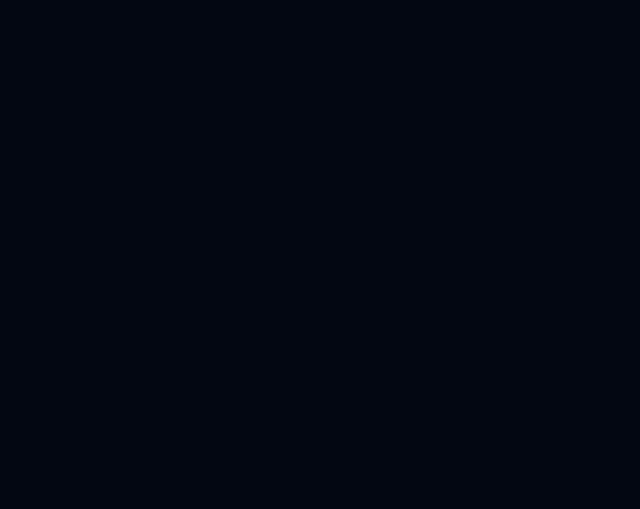
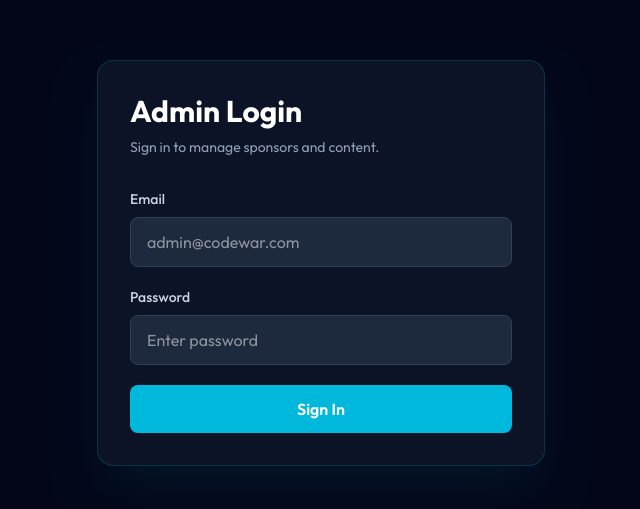
Before and after one commit to userNIGAM/Codewar2.0, a React app in the folder frontend/: page /login in a window 1280 px wide. Before the commit this address had no page. Shown: the part 137-646 px from the top of the page, without its empty margins (319-959 px from the left). Built offline with nearby package versions, Linux system fonts and the light colour scheme; the HTML template or start-up script is replaced by a standard one.

Commit message:
fixed the sponsers

```diff
--- a/frontend/src/App.jsx
+++ b/frontend/src/App.jsx
@@ -1,18 +1,28 @@
 import { Routes, Route } from "react-router-dom";
 
 import HomePage from "./HomePage";
+import LoginPage from "./pages/LoginPage";
+import ProtectedRoute from "./components/ProtectedRoute";
+import { AuthProvider } from "./context/AuthContext";
 
 import AdminRoutes from "./admin";
 
 function App() {
     return (
-        <Routes>
-
-            <Route path="/" element={<HomePage />} />
-
-            <Route path="/admin/*" element={<AdminRoutes />} />
-
-        </Routes>
+        <AuthProvider>
+            <Routes>
+                <Route path="/" element={<HomePage />} />
+                <Route path="/login" element={<LoginPage />} />
+                <Route
+                    path="/admin/*"
+                    element={
+                        <ProtectedRoute>
+                            <AdminRoutes />
+                        </ProtectedRoute>
+                    }
+                />
+            </Routes>
+        </AuthProvider>
     );
 }
 
--- a/frontend/src/admin/components/Sidebar.jsx
+++ b/frontend/src/admin/components/Sidebar.jsx
@@ -1,11 +1,21 @@
-import { NavLink } from "react-router-dom";
+import { NavLink, useNavigate } from "react-router-dom";
+import { useAuth } from "../../context/AuthContext";
 
 import {
     LayoutDashboard,
     Image,
+    LogOut,
 } from "lucide-react";
 
 export default function Sidebar() {
+    const { logout } = useAuth();
+    const navigate = useNavigate();
+
+    const handleLogout = async () => {
+        await logout();
+        navigate("/login");
+    };
+
     return (
 
         <aside className="w-64 bg-slate-900 text-white">
@@ -53,6 +63,14 @@ export default function Sidebar() {
 
                 </NavLink>
 
+                <button
+                    onClick={handleLogout}
+                    className="flex w-full items-center gap-3 rounded-lg p-3 text-left text-slate-200 transition hover:bg-slate-700"
+                >
+                    <LogOut />
+                    Logout
+                </button>
+
             </nav>
 
         </aside>
--- a/frontend/src/api/api.jsx
+++ b/frontend/src/api/api.jsx
@@ -18,3 +18,7 @@ export const updateSponsor = (id, formData) =>
   api.put(`/sponsors/${id}`, formData, {
     headers: { "Content-Type": "multipart/form-data" },
   });
+
+export const loginAdmin = (payload) => api.post("/auth/login", payload);
+export const getAdminMe = () => api.get("/auth/me");
+export const logoutAdmin = () => api.post("/auth/logout");
--- /dev/null
+++ b/frontend/src/components/ProtectedRoute.jsx
@@ -0,0 +1,21 @@
+import { Navigate, useLocation } from "react-router-dom";
+import { useAuth } from "../context/AuthContext";
+
+export default function ProtectedRoute({ children }) {
+  const { isAuthenticated, loading } = useAuth();
+  const location = useLocation();
+
+  if (loading) {
+    return (
+      <div className="min-h-screen flex items-center justify-center bg-slate-100 text-slate-700">
+        Checking session...
+      </div>
+    );
+  }
+
+  if (!isAuthenticated) {
+    return <Navigate to="/login" replace state={{ from: location }} />;
+  }
+
+  return children;
+}
--- a/frontend/src/components/layout/SponsorsSection.jsx
+++ b/frontend/src/components/layout/SponsorsSection.jsx
@@ -1,3 +1,4 @@
+import { useEffect, useState } from "react";
 import { motion } from "framer-motion";
 import { ChevronLeft, ChevronRight } from "lucide-react";
 
@@ -7,35 +8,27 @@ import { Navigation, Autoplay } from "swiper/modules";
 import "swiper/css";
 import "swiper/css/navigation";
 
-const sponsors = [
-  {
-    name: "Bridge International",
-    role: "Abroad Study Partner",
-    logo: "/sponsors/bridge.png",
-  },
-  {
-    name: "Defang.io",
-    role: "Deployment Partner",
-    logo: "/sponsors/defang.png",
-  },
-  {
-    name: "GeeksforGeeks",
-    role: "Learning Partner",
-    logo: "/sponsors/gfg.png",
-  },
-  {
-    name: "Programiz",
-    role: "Education Partner",
-    logo: "/sponsors/programiz.png",
-  },
-  {
-    name: "Canva",
-    role: "Design Partner",
-    logo: "/sponsors/canva.png",
-  },
-];
+import { getSponsors } from "../../api/api";
 
 export default function SponsorsSection() {
+  const [sponsors, setSponsors] = useState([]);
+  const [loading, setLoading] = useState(true);
+
+  useEffect(() => {
+    const fetchSponsors = async () => {
+      try {
+        const response = await getSponsors();
+        setSponsors(response.data.data || []);
+      } catch (error) {
+        console.error("Failed to load sponsors", error);
+      } finally {
+        setLoading(false);
+      }
+    };
+
+    fetchSponsors();
+  }, []);
+
   return (
     <section className="relative overflow-hidden py-24">
       {/* Glow */}
@@ -76,7 +69,8 @@ export default function SponsorsSection() {
         </p>
 
         <div className="relative mt-20">
-          {/* Navigation */}
+          {!loading && sponsors.length > 0 && (
+            <>
               <button className="sponsor-prev absolute left-0 top-1/2 z-10 -translate-y-1/2 rounded-full border border-cyan-500/20 bg-white/5 p-3 text-cyan-400 backdrop-blur-lg transition hover:bg-cyan-500/20">
                 <ChevronLeft />
               </button>
@@ -84,7 +78,18 @@ export default function SponsorsSection() {
               <button className="sponsor-next absolute right-0 top-1/2 z-10 -translate-y-1/2 rounded-full border border-cyan-500/20 bg-white/5 p-3 text-cyan-400 backdrop-blur-lg transition hover:bg-cyan-500/20">
                 <ChevronRight />
               </button>
+            </>
+          )}
 
+          {loading ? (
+            <div className="rounded-3xl border border-white/10 bg-slate-900/50 p-10 text-center text-slate-400">
+              Loading sponsors...
+            </div>
+          ) : sponsors.length === 0 ? (
+            <div className="rounded-3xl border border-white/10 bg-slate-900/50 p-10 text-center text-slate-400">
+              No sponsors available yet.
+            </div>
+          ) : (
             <Swiper
               modules={[Navigation, Autoplay]}
               navigation={{
@@ -111,7 +116,7 @@ export default function SponsorsSection() {
               }}
             >
               {sponsors.map((sponsor) => (
-              <SwiperSlide key={sponsor.name}>
+                <SwiperSlide key={sponsor._id}>
                   <motion.div
                     whileHover={{
                       y: -8,
@@ -121,23 +126,24 @@ export default function SponsorsSection() {
                   >
                     <div className="mx-auto flex h-56 w-56 items-center justify-center rounded-3xl border border-white/10 bg-slate-900/50 backdrop-blur-xl transition-all duration-500 group-hover:border-cyan-400/50">
                       <img
-                      src={sponsor.logo}
-                      alt={sponsor.name}
+                        src={sponsor.image}
+                        alt={sponsor.title}
                         className="max-h-36 max-w-36 object-contain transition duration-500 group-hover:scale-110"
                       />
                     </div>
 
                     <h3 className="mt-6 text-center text-2xl font-bold text-cyan-300">
-                    {sponsor.name}
+                      {sponsor.title}
                     </h3>
 
                     <p className="mt-2 text-center text-slate-400">
-                    {sponsor.role}
+                      {sponsor.salutation}
                     </p>
                   </motion.div>
                 </SwiperSlide>
               ))}
             </Swiper>
+          )}
         </div>
       </div>
     </section>
--- /dev/null
+++ b/frontend/src/context/AuthContext.jsx
@@ -0,0 +1,72 @@
+import { createContext, useContext, useEffect, useMemo, useState } from "react";
+import { getAdminMe, loginAdmin, logoutAdmin } from "../api/api";
+
+const AuthContext = createContext(null);
+
+const getStoredToken = () => localStorage.getItem("admin_token");
+
+export function AuthProvider({ children }) {
+  const [token, setToken] = useState(getStoredToken());
+  const [user, setUser] = useState(null);
+  const [loading, setLoading] = useState(true);
+
+  useEffect(() => {
+    const loadUser = async () => {
+      const savedToken = getStoredToken();
+
+      if (!savedToken) {
+        setLoading(false);
+        return;
+      }
+
+      try {
+        const res = await getAdminMe();
+        setUser(res.data.user);
+      } catch {
+        localStorage.removeItem("admin_token");
+        setToken(null);
+        setUser(null);
+      } finally {
+        setLoading(false);
+      }
+    };
+
+    loadUser();
+  }, []);
+
+  const login = async (credentials) => {
+    const res = await loginAdmin(credentials);
+    localStorage.setItem("admin_token", res.data.token);
+    setToken(res.data.token);
+    setUser(res.data.user);
+    return res;
+  };
+
+  const logout = async () => {
+    try {
+      await logoutAdmin();
+    } catch {
+      // ignore logout errors and clear the client session
+    }
+
+    localStorage.removeItem("admin_token");
+    setToken(null);
+    setUser(null);
+  };
+
+  const value = useMemo(
+    () => ({
+      token,
+      user,
+      loading,
+      isAuthenticated: Boolean(token),
+      login,
+      logout,
+    }),
+    [token, user, loading]
+  );
+
+  return <AuthContext.Provider value={value}>{children}</AuthContext.Provider>;
+}
+
+export const useAuth = () => useContext(AuthContext);
--- /dev/null
+++ b/frontend/src/pages/LoginPage.jsx
@@ -0,0 +1,74 @@
+import { useState } from "react";
+import { useLocation, useNavigate } from "react-router-dom";
+import toast from "react-hot-toast";
+import { useAuth } from "../context/AuthContext";
+
+export default function LoginPage() {
+  const [email, setEmail] = useState("");
+  const [password, setPassword] = useState("");
+  const [loading, setLoading] = useState(false);
+
+  const navigate = useNavigate();
+  const location = useLocation();
+  const { login } = useAuth();
+
+  const from = location.state?.from?.pathname || "/admin";
+
+  const handleSubmit = async (event) => {
+    event.preventDefault();
+    setLoading(true);
+
+    try {
+      await login({ email, password });
+      toast.success("Signed in successfully");
+      navigate(from, { replace: true });
+    } catch (error) {
+      toast.error(error.response?.data?.message || "Login failed");
+    } finally {
+      setLoading(false);
+    }
+  };
+
+  return (
+    <div className="min-h-screen flex items-center justify-center bg-slate-950 px-4">
+      <div className="w-full max-w-md rounded-2xl border border-cyan-500/20 bg-slate-900/80 p-8 shadow-2xl shadow-cyan-500/10">
+        <h1 className="text-3xl font-bold text-white">Admin Login</h1>
+        <p className="mt-2 text-sm text-slate-400">Sign in to manage sponsors and content.</p>
+
+        <form onSubmit={handleSubmit} className="mt-8 space-y-5">
+          <div>
+            <label className="mb-2 block text-sm font-medium text-slate-300">Email</label>
+            <input
+              type="email"
+              value={email}
+              onChange={(event) => setEmail(event.target.value)}
+              className="w-full rounded-lg border border-slate-700 bg-slate-800 px-4 py-3 text-white outline-none ring-0"
+              placeholder="admin@codewar.com"
+              required
+            />
+          </div>
+
+          <div>
+            <label className="mb-2 block text-sm font-medium text-slate-300">Password</label>
+            <input
+              type="password"
+              value={password}
+              onChange={(event) => setPassword(event.target.value)}
+              className="w-full rounded-lg border border-slate-700 bg-slate-800 px-4 py-3 text-white outline-none ring-0"
+              placeholder="Enter password"
+              required
+            />
+          </div>
+
+          <button
+            type="submit"
+            disabled={loading}
+            className="w-full rounded-lg bg-cyan-500 px-4 py-3 font-semibold text-white transition hover:bg-cyan-600 disabled:opacity-50"
+          >
+            {loading ? "Signing in..." : "Sign In"}
+          </button>
+        </form>
+      </div>
+    </div>
+  );
+}
```
Also changed, not shown: 2 other files (tests, documents, lock files or other folders). Lines whose indentation alone changed are shown as unchanged.
